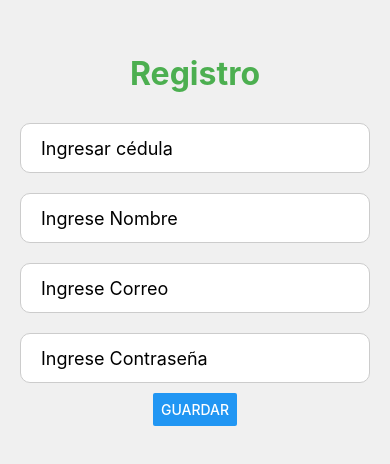
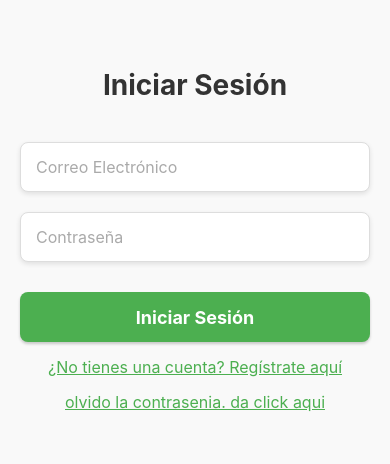
Before and after one commit to Franklin-hub10/Buscaminas, a React Native app in the folder Buscaminas/: screen /Botton in a window 390 px wide. Shown: the part 182-646 px from the top of the page. Built offline with nearby package versions, Linux system fonts and the light colour scheme.

Commit message:
actualizacion

```diff
--- a/Buscaminas/Screens/LoginScreens.tsx
+++ b/Buscaminas/Screens/LoginScreens.tsx
@@ -1,76 +1,105 @@
-import { Button, StyleSheet, Text, TextInput, View, TouchableOpacity, Alert } from 'react-native';
-import React, { useEffect, useState } from 'react';
-import { child, get, ref } from "firebase/database";
-import { db } from '../config/Config';
-import { useNavigation, NavigationProp } from '@react-navigation/native';
-import { RootStackParams } from '../Browser/MainNavigator'; // Ajusta la ruta según tu proyecto
+import { Alert, Button, StyleSheet, Text, TextInput, View, TouchableOpacity, Modal } from 'react-native';
+import React, { useState } from 'react';
+import { getAuth, sendPasswordResetEmail, signInWithEmailAndPassword } from 'firebase/auth';
+import { auth } from '../config/Config';
 
-export default function LoginScreen() {
-    const navigation = useNavigation<NavigationProp<RootStackParams>>();
+export default function LoginScreen({ navigation }: any) {
+    const [correo, setcorreo] = useState('');
+    const [contrasenia, setContrasenia] = useState('');
+    const [ver, setver] = useState(false)
+    const [correoRestablecer, setcorreoRestablecer] = useState('')
 
-    const [email, setemail] = useState('');
-    const [password, setPassword] = useState('');
+    function login() {
+        signInWithEmailAndPassword(auth, correo, contrasenia)
+            .then((userCredential) => {
+                // Signed in
+                const user = userCredential.user;
+                navigation.navigate('Juego');
+            })
+            .catch((error) => {
+                const errorCode = error.code;
+                const errorMessage = error.message;
+                let titulo;
+                let mensaje;
 
-    const handleLogin = async () => {
-        if (!email || !password) {
-            Alert.alert('Error', 'Por favor, ingrese su correo y contraseña.');
-            return;
-        }
+                if (errorCode === 'auth/wrong-password') {
+                    titulo = 'Error en la contraseña';
+                    mensaje = 'Contraseña incorrecta. Por favor, verifica los datos ingresados.';
+                } else if (errorCode === 'auth/user-not-found') {
+                    titulo = 'Usuario no encontrado';
+                    mensaje = 'Por favor verifica el email ingresado.';
+                } else {
+                    titulo = 'Error';
+                    mensaje = 'Verifica tus credenciales.';
+                }
 
-        try {
-            // Referencia a la base de datos
-            const dbRef = ref(db);
-            const snapshot = await get(child(dbRef, 'usuarios'));
-            if (snapshot.exists()) {
-                const usuarios = snapshot.val();
+                Alert.alert(titulo, mensaje);
+            });
+    }
 
-                // Buscar el usuario con email y password
-                const usuarioEncontrado = Object.values(usuarios).find(
-                    (usuario: any) => usuario.email === email && usuario.password === password
-                );
+    function restablecer(){
+        const auth = getAuth();
+sendPasswordResetEmail(auth, correoRestablecer)
+  .then(() => {
+    // Password reset email sent!
+    // ..
+    Alert.alert('mensaje' , 'se a enviado correo ')
+  })
+  .catch((error) => {
+    const errorCode = error.code;
+    const errorMessage = error.message;
+    // ..
+    Alert.alert(errorCode, errorMessage)
+  });
 
-                if (usuarioEncontrado) {
-                    Alert.alert('Éxito', 'Inicio de sesión exitoso.');
-                    navigation.navigate('Juego'); // Redirigir a la pantalla deseada
-                } else {
-                    Alert.alert('Error', 'Correo o contraseña incorrectos.');
-                }
-            } else {
-                Alert.alert('Error', 'No hay usuarios registrados.');
-            }
-        } catch (error) {
-            console.error(error);
-            Alert.alert('Error', 'Hubo un problema al validar el usuario.');
-        }
-    };
+    }
 
     return (
         <View style={styles.container}>
-            <Text style={styles.title}>Bienvenido</Text>
+            <Text style={styles.title}>Iniciar Sesión</Text>
+
             <TextInput
                 style={styles.input}
                 placeholder="Correo Electrónico"
                 placeholderTextColor="#aaa"
-                onChangeText={setemail}
-                value={email}
+                onChangeText={(texto) => setcorreo(texto)}
                 keyboardType="email-address"
                 autoCapitalize="none"
             />
+
             <TextInput
                 style={styles.input}
                 placeholder="Contraseña"
                 placeholderTextColor="#aaa"
-                onChangeText={setPassword}
-                value={password}
+                onChangeText={(texto) => setContrasenia(texto)}
                 secureTextEntry={true}
                 autoCapitalize="none"
             />
-            <TouchableOpacity style={styles.button} onPress={handleLogin}>
-                <Text style={styles.buttonText}>Acceder</Text>
+
+            <TouchableOpacity style={styles.button} onPress={login}>
+                <Text style={styles.buttonText}>Iniciar Sesión</Text>
             </TouchableOpacity>
-            <TouchableOpacity onPress={() => navigation.navigate('Botton')}>
-                <Text style={styles.registerText}>¿Eres nuevo? Regístrate aquí</Text>
+
+            <TouchableOpacity onPress={() => navigation.navigate('Registro')}>
+                <Text style={styles.registerText}>¿No tienes una cuenta? Regístrate aquí</Text>
             </TouchableOpacity>
+
+
+            <TouchableOpacity onPress={() => setver (!ver)} >
+                <Text style={styles.registerText }>olvido la contrasenia. da click aqui</Text>
+            </TouchableOpacity>
+
+            <Modal visible= {ver} transparent={false}>
+                <View>
+                    <TextInput  style={styles.input}
+                    placeholder='ingresar correo'
+                    onChangeText={(texto)=> setcorreoRestablecer}
+                    />
+                    <Button  title='enviar' onPress={()=> restablecer ()} />
+                    <Button title='cerrar' onPress={()=> setver(!ver)} color={'red'}/>
+                </View>
+
+            </Modal>
         </View>
     );
 }
@@ -80,34 +109,44 @@ const styles = StyleSheet.create({
         flex: 1,
         justifyContent: 'center',
         alignItems: 'center',
-        backgroundColor: '#f0f0f0',
+        backgroundColor: '#f9f9f9',
         padding: 20,
     },
     title: {
-        fontSize: 32,
+        fontSize: 28,
         fontWeight: 'bold',
-        color: '#4CAF50',
-        marginBottom: 20,
+        color: '#333',
+        marginBottom: 30,
     },
     input: {
         height: 50,
-        fontSize: 18,
+        fontSize: 16,
         backgroundColor: '#ffffff',
         marginVertical: 10,
-        borderRadius: 10,
-        paddingHorizontal: 20,
+        borderRadius: 8,
+        paddingHorizontal: 15,
         width: '100%',
         borderWidth: 1,
-        borderColor: '#ccc',
+        borderColor: '#ddd',
+        shadowColor: '#000',
+        shadowOffset: { width: 0, height: 2 },
+        shadowOpacity: 0.1,
+        shadowRadius: 5,
+        elevation: 2,
     },
     button: {
         marginTop: 20,
         backgroundColor: '#4CAF50',
-        borderRadius: 10,
+        borderRadius: 8,
         width: '100%',
         height: 50,
         justifyContent: 'center',
         alignItems: 'center',
+        shadowColor: '#000',
+        shadowOffset: { width: 0, height: 2 },
+        shadowOpacity: 0.2,
+        shadowRadius: 3,
+        elevation: 3,
     },
     buttonText: {
         fontSize: 18,
@@ -115,7 +154,7 @@ const styles = StyleSheet.create({
         color: '#ffffff',
     },
     registerText: {
-        marginTop: 10,
+        marginTop: 15,
         fontSize: 16,
         color: '#4CAF50',
         textDecorationLine: 'underline',
--- a/Buscaminas/Screens/RegistroScreens.tsx
+++ b/Buscaminas/Screens/RegistroScreens.tsx
@@ -1,67 +1,73 @@
-import { Button, StyleSheet, Text, TextInput, View, ScrollView } from 'react-native'
-import React, { useEffect, useState } from 'react'
+import { Button, StyleSheet, Text, TextInput, TouchableOpacity, View, Alert } from 'react-native';
+import React, { useState } from 'react';
+import { createUserWithEmailAndPassword } from 'firebase/auth';
+import { auth } from '../config/Config';
 
-//FIREBASE
-import { getDatabase, ref, set } from "firebase/database";
-import { db } from '../config/Config';
-import { NavigationProp, useNavigation } from '@react-navigation/native';
-import { RootStackParams } from '../Browser/MainNavigator';
+export default function RegistroScreen({ navigation }: any) {
+    const [correo, setcorreo] = useState('');
+    const [contrasenia, setContrasenia] = useState('');
 
-export default function RegistroScreen() {
-    const [cedula, setcedula] = useState('')
-    const [nombre, setnombre] = useState('')
-    const [correo, setcorreo] = useState('')
-    const [password, setPassword] = useState('')
 
-    const navigation = useNavigation<NavigationProp<RootStackParams>>();
+    function registro() {
+        createUserWithEmailAndPassword(auth, correo, contrasenia)
+            .then((userCredential) => {
+                Alert.alert('Registro Exitoso', '¡Usuario registrado correctamente!');
+                navigation.navigate('Welcome');
+            })
+            .catch((error) => {
+                const errorCode = error.code;
+                let mensaje;
 
-    // GUARDAR
-    function guardar() {
-        set(ref(db, 'usuarios/' + cedula), {
-            name: nombre,
-            email: correo,
-            password: password
-        });
-        limpiar();
-        navigation.navigate('Login');
+                if (errorCode === 'auth/email-already-in-use') {
+                    mensaje = 'El correo ya está en uso. Intenta con otro.';
+                } else if (errorCode === 'auth/weak-password') {
+                    mensaje = 'La contraseña debe tener al menos 6 caracteres.';
+                } else {
+                    mensaje = 'Error al registrar. Verifica los datos ingresados.';
+                }
+
+                Alert.alert('Error', mensaje);
+            });
+    }
+    function limpiar() {
+        setcorreo('')
+        setContrasenia('')
     }
 
-    function limpiar() {
-        setcedula('')
-        setnombre('')
-        setcorreo('')
-        setPassword('')
-    }
+    return (
+        <View style={styles.container}>
+            <Text style={styles.title}>Crear Cuenta</Text>
 
+            <TextInput
+                style={styles.input}
+                placeholder="Correo Electrónico"
+                placeholderTextColor="#aaa"
+                onChangeText={(texto) => setcorreo(texto)}
+                value={correo}
+                keyboardType="email-address"
+                autoCapitalize="none"
 
+            />
 
-    return (
-        <ScrollView contentContainerStyle={styles.container}>
-            <Text style={styles.title}>Registro</Text>
             <TextInput
-                placeholder='Ingresar cédula'
                 style={styles.input}
-                onChangeText={(texto) => setcedula(texto)}
-                value={cedula} />
-            <TextInput
-                placeholder='Ingrese Nombre'
-                style={styles.input}
-                onChangeText={(texto) => setnombre(texto)}
-                value={nombre} />
-            <TextInput
-                placeholder='Ingrese Correo'
-                style={styles.input}
-                onChangeText={(texto) => setcorreo(texto)}
-                value={correo} />
-            <TextInput
-                placeholder='Ingrese Contraseña'
-                style={styles.input}
+                placeholder="Contraseña"
+                placeholderTextColor="#aaa"
+                onChangeText={(texto) => setContrasenia(texto)}
                 secureTextEntry={true}
-                onChangeText={(texto) => setPassword(texto)}
-                value={password} />
-            <Button title='Guardar' onPress={() => guardar()} />
-        </ScrollView>
-    )
+                autoCapitalize="none"
+                value={contrasenia}
+            />
+
+            <TouchableOpacity style={styles.button} onPress={registro}>
+                <Text style={styles.buttonText}>Registrar</Text>
+            </TouchableOpacity>
+
+            <TouchableOpacity onPress={() => navigation.navigate('Loging')}>
+                <Text style={styles.registerText}>¿Ya tienes una cuenta? Inicia sesión aquí</Text>
+            </TouchableOpacity>
+        </View>
+    );
 }
 
 const styles = StyleSheet.create({
@@ -69,33 +75,54 @@ const styles = StyleSheet.create({
         flex: 1,
         justifyContent: 'center',
         alignItems: 'center',
-        backgroundColor: '#f0f0f0',
-        padding: 20
+        backgroundColor: '#f9f9f9',
+        padding: 20,
     },
     title: {
-        fontSize: 32,
+        fontSize: 28,
         fontWeight: 'bold',
-        color: '#4CAF50',
-        marginBottom: 20,
+        color: '#333',
+        marginBottom: 30,
     },
     input: {
         height: 50,
-        fontSize: 18,
+        fontSize: 16,
         backgroundColor: '#ffffff',
         marginVertical: 10,
-        borderRadius: 10,
-        paddingHorizontal: 20,
+        borderRadius: 8,
+        paddingHorizontal: 15,
         width: '100%',
         borderWidth: 1,
-        borderColor: '#ccc'
+        borderColor: '#ddd',
+        shadowColor: '#000',
+        shadowOffset: { width: 0, height: 2 },
+        shadowOpacity: 0.1,
+        shadowRadius: 5,
+        elevation: 2,
     },
     button: {
         marginTop: 20,
         backgroundColor: '#4CAF50',
-        borderRadius: 10,
+        borderRadius: 8,
         width: '100%',
         height: 50,
         justifyContent: 'center',
         alignItems: 'center',
+        shadowColor: '#000',
+        shadowOffset: { width: 0, height: 2 },
+        shadowOpacity: 0.2,
+        shadowRadius: 3,
+        elevation: 3,
     },
-})
+    buttonText: {
+        fontSize: 18,
+        fontWeight: 'bold',
+        color: '#ffffff',
+    },
+    registerText: {
+        marginTop: 15,
+        fontSize: 16,
+        color: '#4CAF50',
+        textDecorationLine: 'underline',
+    },
+});
--- a/Buscaminas/package.json
+++ b/Buscaminas/package.json
@@ -9,6 +9,7 @@
     "web": "expo start --web"
   },
   "dependencies": {
+    "@react-navigation/bottom-tabs": "^7.2.0",
     "@react-navigation/material-top-tabs": "^7.1.0",
     "@react-navigation/native": "^7.0.14",
     "@react-navigation/stack": "^7.1.1",
@@ -17,10 +18,10 @@
     "firebase": "^11.1.0",
     "react": "18.3.1",
     "react-native": "0.76.5",
+    "react-native-gesture-handler": "~2.20.2",
     "react-native-pager-view": "6.5.1",
     "react-native-safe-area-context": "4.12.0",
-    "react-native-screens": "~4.4.0",
-    "react-native-gesture-handler": "~2.20.2"
+    "react-native-screens": "~4.4.0"
   },
   "devDependencies": {
     "@babel/core": "^7.25.2",
```
Also changed, not shown: Buscaminas/Browser/MainNavigator.tsx (+19 -19 lines), Buscaminas/config/Config.tsx (+2 -16 lines), 1 other file (tests, documents, lock files or other folders).
